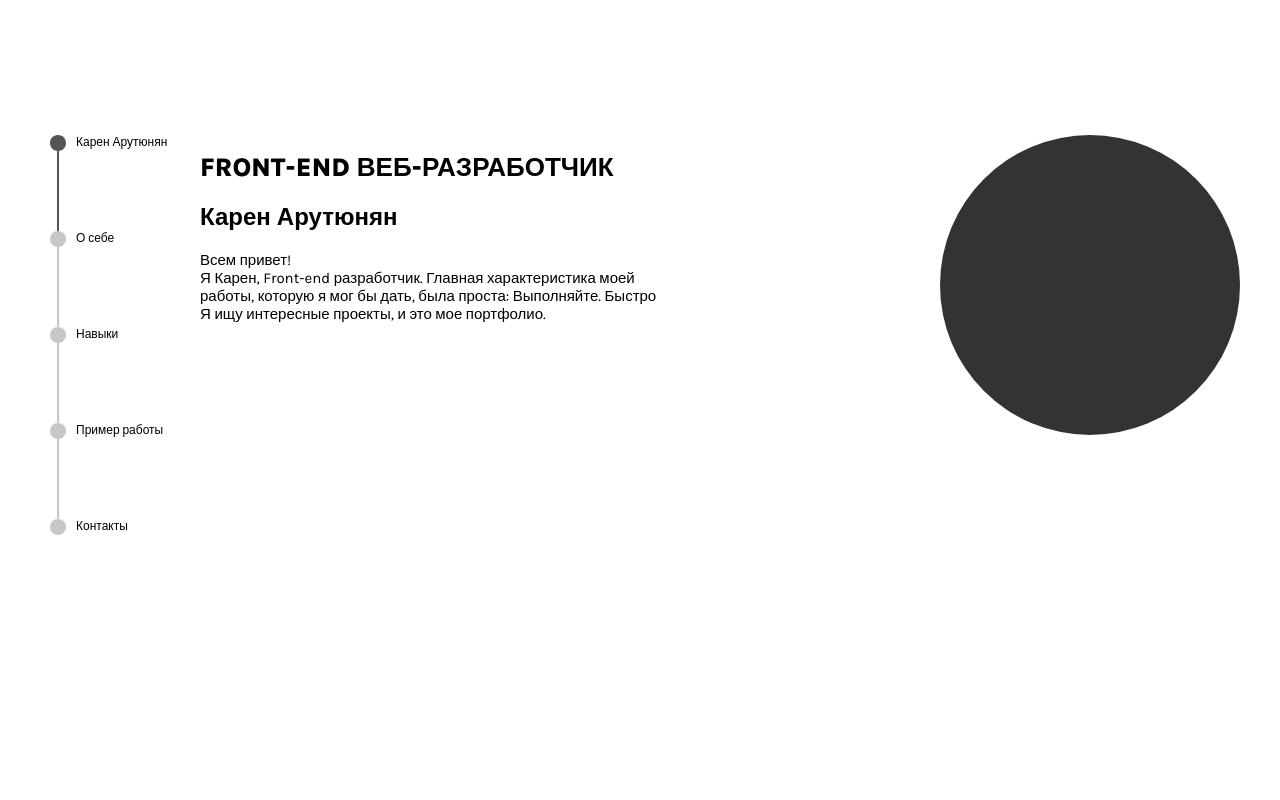
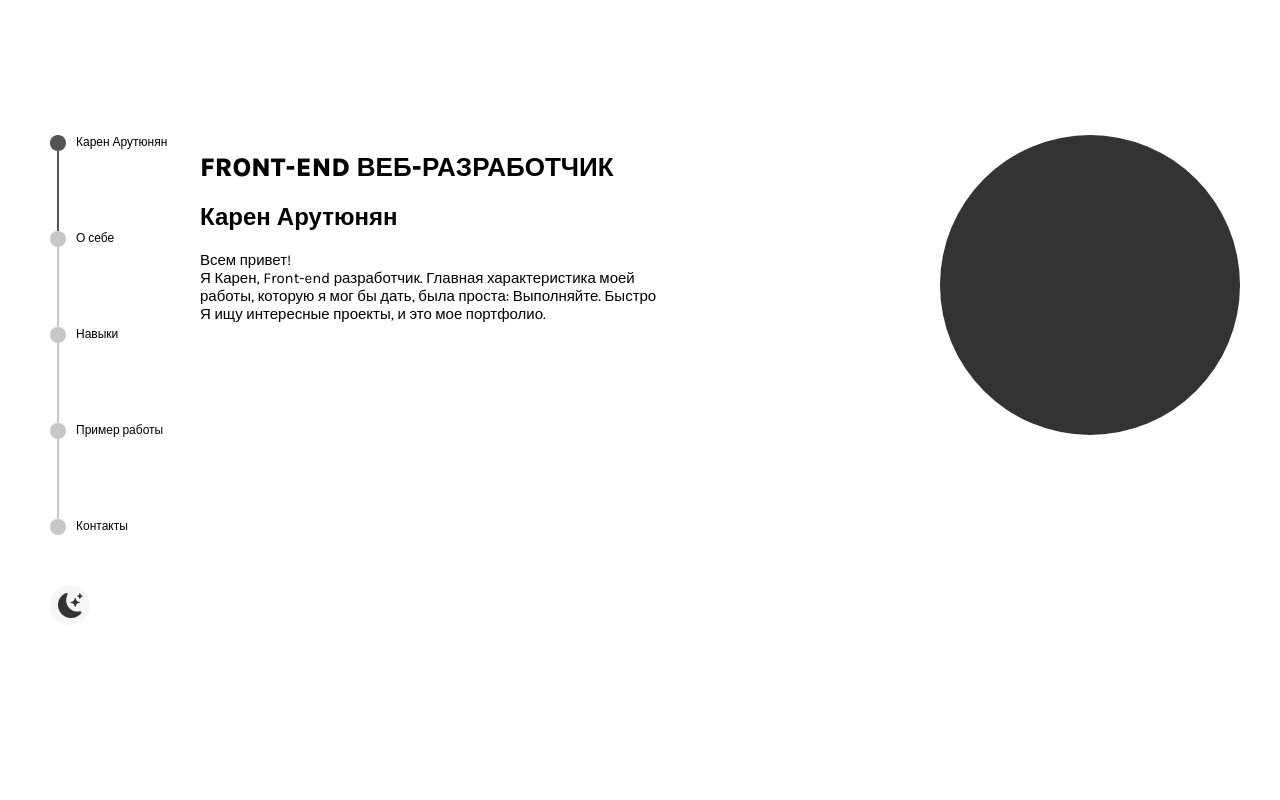
Before and after one commit to Karen0185/Portfolio, a React (Create React App) app: page / in a window 1280 px wide. Shown: the top 800 px of the page. Built offline with nearby package versions, Linux system fonts and the light colour scheme.

Commit message:
add night mode

```diff
--- a/package.json
+++ b/package.json
@@ -2,7 +2,7 @@
   "name": "new-portfolio-web-site",
   "version": "0.1.0",
   "private": true,
-  "homepage": "https://github.com/Karen0185/Portfolio/",
+  "homepage": "https://karen0185.github.io/Portfolio/",
   "dependencies": {
     "@testing-library/jest-dom": "^5.17.0",
     "@testing-library/react": "^13.4.0",
--- a/src/App.jsx
+++ b/src/App.jsx
@@ -8,6 +8,7 @@ import Contacts from './components/Contacts';
 import Burger from './components/Burger';
 import './assets/styles/App.scss';
 import './assets/styles/Adaptive.scss';
+import './assets/styles/NightMode.scss';
 
 
 function App() {
@@ -17,6 +18,7 @@ function App() {
   const [skillsMask, setSkillsMask] = useState(0);
   const [casesMask, setCasesMask] = useState(0);
   const [contactsMask, setContactMask] = useState(0);
+  const [isNightMode, setIsNightMode] = useState(false)
 
   const welcomePageRef = useRef(null);
   const aboutRef = useRef(null);
@@ -86,7 +88,6 @@ function App() {
       const totalDistance = contactsRef.current.clientHeight;
       const percentageRemaining = 100 - (remainingDistance / totalDistance) * 100;
       const clampedPercentage = Math.max(0, Math.min(percentageRemaining, 100));
-      console.log(clampedPercentage);
       setContactMask(clampedPercentage)
     };
 
@@ -98,10 +99,10 @@ function App() {
   }, [contactsRef]);
 
   return (
-    <div className="App">
+    <div className={isNightMode ? "App NightMode" : "App"}>
       <div className="wrapper">
-        <Navigation welcomeMask={welcomeMask} aboutMask={aboutMask} skillsMask={skillsMask} casesMask={casesMask} contactsMask={contactsMask} />
-        <Burger />
+        <Navigation welcomeMask={welcomeMask} aboutMask={aboutMask} skillsMask={skillsMask} casesMask={casesMask} contactsMask={contactsMask} setIsNightMode={setIsNightMode} isNightMode={isNightMode}/>
+        <Burger  setIsNightMode={setIsNightMode} isNightMode={isNightMode}/>
       </div>
         <div className="container">
           <WelcomePage welcomePageRef={welcomePageRef} />
--- a/src/assets/styles/Adaptive.scss
+++ b/src/assets/styles/Adaptive.scss
@@ -159,6 +159,16 @@
         .wrapper {
             width: 100%;
 
+            .night-mode-trigger {
+                position: fixed;
+                top: 110px;
+                right: 20px;
+                cursor: pointer;
+                z-index: 100;
+                font-size: 30px;
+                width: 30px;
+            }
+
             .Burger {
                 display: block;
             }
--- a/src/assets/styles/App.scss
+++ b/src/assets/styles/App.scss
@@ -13,6 +13,8 @@
 	font-family: 'Karla', sans-serif;
 	display: flex;
 	justify-content: flex-start;
+	transition-property: color, background-color;
+	transition-duration: .3s;
 
 	.wrapper {
 		position: relative;
--- a/src/assets/styles/Navigation.scss
+++ b/src/assets/styles/Navigation.scss
@@ -5,7 +5,7 @@
 
     .navBar {
         width: 200px;
-        height: 500px;
+        height: 450px;
 
         div {
 
@@ -42,4 +42,17 @@
 
         }
     }
+
+    .night-mode-trigger {
+        width: 40px;
+        height: 40px;
+        cursor: pointer;
+        border-radius: 50px;
+        display: flex;
+        justify-content: center;
+        align-items: center;
+        font-size: 25px;
+        background-color: #f6f6f6;
+        color: #333;
+    }
 }
--- /dev/null
+++ b/src/assets/styles/NightMode.scss
@@ -0,0 +1,76 @@
+.App.NightMode {
+    color: #fff;
+    background-color: #121212;
+    transition: all .3s;
+
+
+    .Cases {
+        .cases-box {
+            .case {
+                .right {
+                    .case-links {
+                        a {
+                            color: rgb(216, 216, 216);
+                        }
+                    }
+                }
+            }
+        }
+    }
+
+    .Contacts .contact-bottom form input,
+    .Contacts .contact-bottom form textarea {
+        background-color: #121212;
+    }
+
+    .Skills {
+        .item-icon {
+            background-color: #282828;
+            color: #F8F8F8;
+
+            &:hover {
+                background-color: #F8F8F8 !important;
+                color: #282828 !important;
+            }
+        }
+    }
+
+    .wrapper {
+        .Navigation {
+            .night-mode-trigger {
+                color: #fff;
+                background-color: #202020;
+            }
+            .navBar {
+                div {
+                    .scrollbar {
+                        svg {
+                            rect {
+                                fill: rgb(63, 63, 63) !important;
+                            }
+
+                            g {
+                                rect {
+                                    fill: #fff !important;
+                                }
+                            }
+                        }
+                    }
+                }
+            }
+
+        }
+        .Burger {
+            .burger-menu {
+                background-color: #121212;
+            }
+            .burgerIcon {
+                .line {
+                    background-color: #fff;
+                }
+            }
+        }
+    }
+
+
+}
--- a/src/components/Burger.jsx
+++ b/src/components/Burger.jsx
@@ -1,7 +1,9 @@
 import { useEffect, useState } from 'react';
+import { IoIosSunny } from "react-icons/io";
+import { BsFillMoonStarsFill } from "react-icons/bs";
 import '../assets/styles/Burger.scss';
 
-const Burger = () => {
+const Burger = ({setIsNightMode, isNightMode}) => {
 
     const [isActiveBurger, setIsActiveBurger] = useState(false)
 
@@ -29,6 +31,13 @@ const Burger = () => {
                 <div className="line line2"></div>
                 <div className="line line3"></div>
             </div>
+            <div className="night-mode-trigger" onClick={() => {
+                setIsNightMode(!isNightMode)
+            }}>
+               {
+                isNightMode ? <IoIosSunny /> : <BsFillMoonStarsFill />
+               }
+            </div>
             <div className="burger-menu">
                 <ul>
                     <li onClick={() => scrollToSection('welcomePage')}>Карен Арутюнян</li>
--- a/src/components/Navigation.jsx
+++ b/src/components/Navigation.jsx
@@ -1,7 +1,9 @@
-import { useEffect, useState } from 'react';
+import { IoIosSunny } from "react-icons/io";
+import { BsFillMoonStarsFill } from "react-icons/bs";
+
 import '../assets/styles/Navigation.scss';
 
-const Navigation = ({ welcomeMask, aboutMask, skillsMask, casesMask, contactsMask }) => {
+const Navigation = ({ welcomeMask, aboutMask, skillsMask, casesMask, contactsMask, setIsNightMode, isNightMode }) => {
 
 
     const scrollToSection = (sectionId) => {
@@ -94,6 +96,13 @@ const Navigation = ({ welcomeMask, aboutMask, skillsMask, casesMask, contactsMas
                     </div>
                 </div>
             </div>
+            <div className="night-mode-trigger" onClick={() => {
+                setIsNightMode(!isNightMode)
+            }}>
+               {
+                isNightMode ? <IoIosSunny /> : <BsFillMoonStarsFill />
+               }
+            </div>
         </div>
     );
 
```
